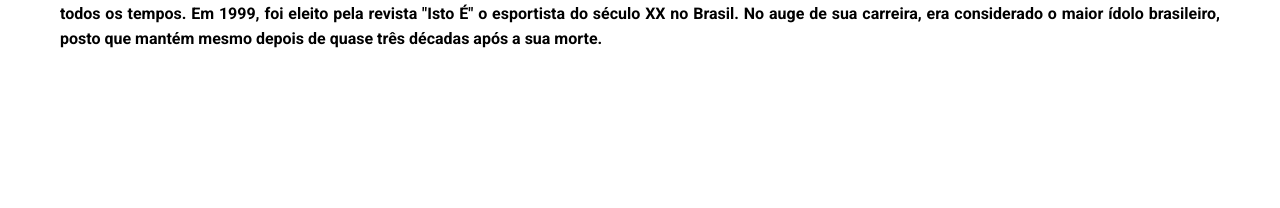
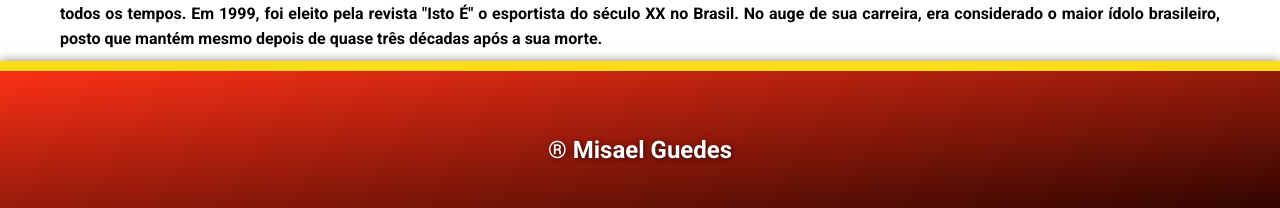
Before and after one commit to misaelguedes/Ayrton-Senna, a React (Create React App) app: page / in a window 1280 px wide. Shown: the part 958-1166 px from the top of the page. Before the commit the page ends 1019 px from the top, so only its background shows below. Built offline with nearby package versions, Linux system fonts and the light colour scheme; a web font is replaced by a local one.

Commit message:
Criando Footer

```diff
--- /dev/null
+++ b/src/components/Footer/Footer.css
@@ -0,0 +1,22 @@
+footer {
+    background-image: linear-gradient(to bottom right, #FB3016, #2e0500);
+    height: 150px;
+    border-top: 10px solid #FFDC19;
+    text-align: center;
+    box-shadow: 0 0 10px rgba(0, 0, 0, 0.5);
+}
+
+footer > a {
+    color: white;
+    font-size: 1.5em;
+    font-weight: bolder;
+    text-decoration: none;
+    display: block;
+    margin-top: 65px;
+    text-shadow: 1px 1px 5px rgba(0, 0, 0, 0.685);
+    transition: all ease 0.2s;
+}
+
+footer > a:hover {
+    font-size: 1.7em;
+}
--- /dev/null
+++ b/src/components/Footer/index.js
@@ -0,0 +1,9 @@
+import './Footer.css'
+
+export default function Footer() {
+    return (
+        <footer>
+            <a href="https://github.com/misaelguedes" target="blank">&reg; Misael Guedes</a>
+        </footer>
+    )
+}
--- a/src/routes.js
+++ b/src/routes.js
@@ -2,6 +2,7 @@ import {BrowserRouter, Routes, Route} from 'react-router-dom'
 
 import Header from './components/Header'
 import Home from './pages/Home'
+import Footer from './components/Footer'
 
 export default function RoutesApp() {
     return (
@@ -10,6 +11,7 @@ export default function RoutesApp() {
             <Routes>
                 <Route path='/' element={<Home/>}/>
             </Routes>
+            <Footer/>
         </BrowserRouter>
     )
 }
```
